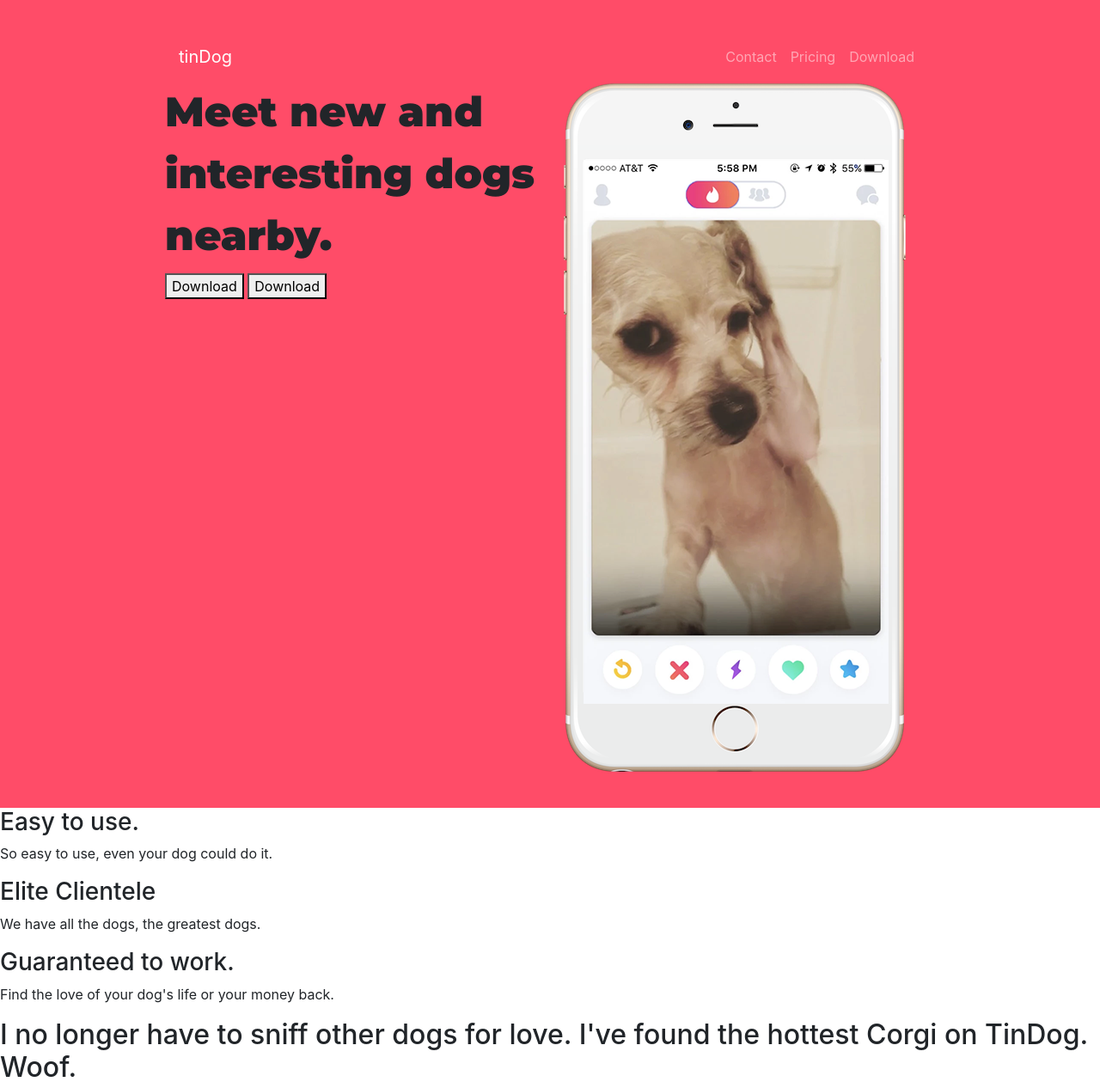
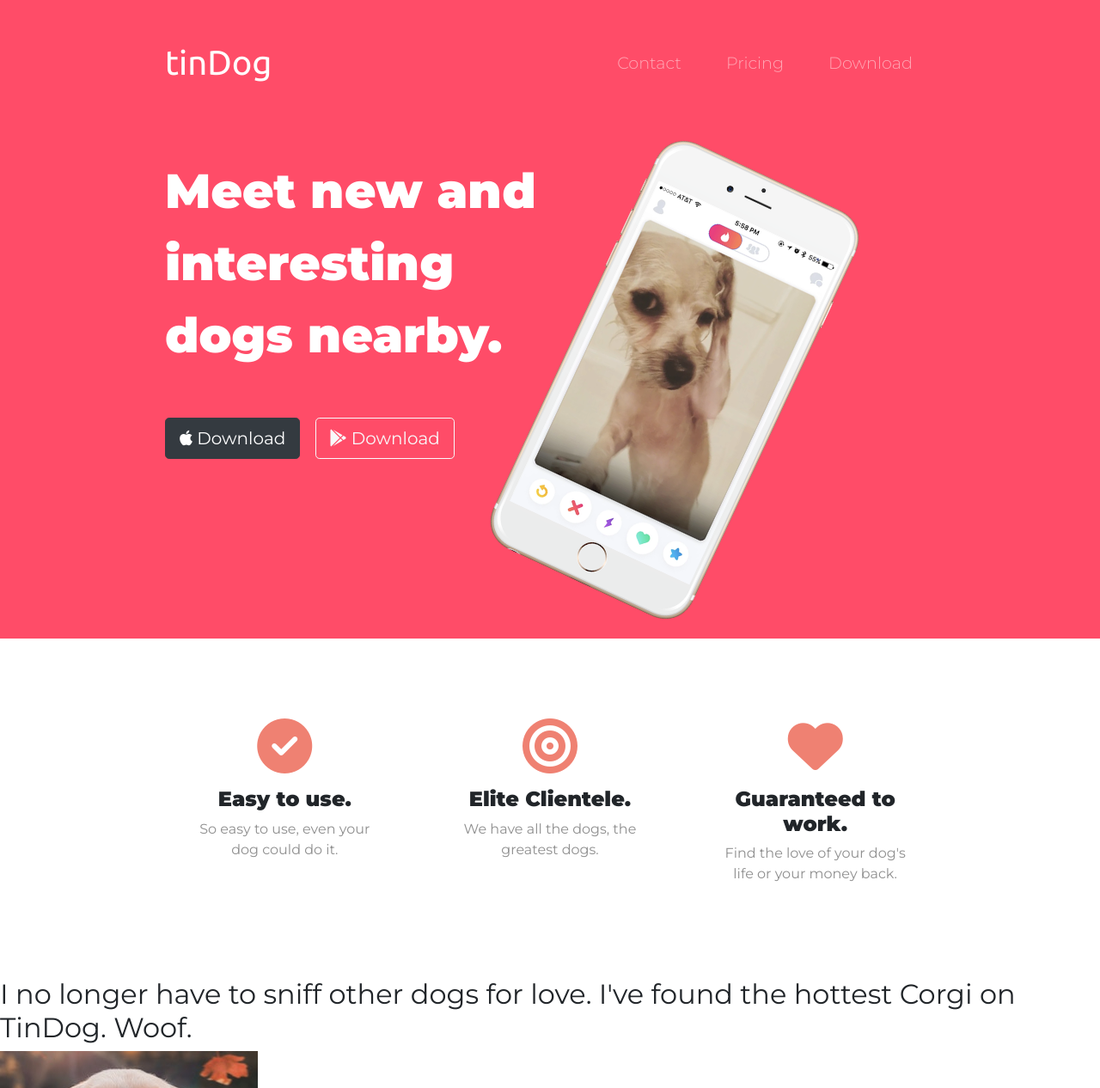
Before and after one commit to OumB2021/tinDog, a plain HTML site: page index.html in a window 1280 px wide. Shown: the top 1266 px of the page at 86% size. Drawn offline with nearby package versions, Linux system fonts and the light colour scheme.

Commit message:
section2 done

```diff
--- a/css/styles.css
+++ b/css/styles.css
@@ -1,14 +1,86 @@
+body{
+  font-family: Montserrat;
+}
+
 #title{
   background-color: #ff4c68;
+  color: white;
 }
 
 h1{
   font-family: Montserrat;
   font-weight: 900;
-  font-size: 3rem;
+  font-size: 3.5rem;
   line-height: 1.5;
+  margin-bottom: 2rem;
+}
+
+h3{
+  font-weight: 900;
+  font-size: 1.5rem;
+}
+
+p{
+  color: #8f8f8f;
 }
 
 .container-fluid{
   padding: 3% 15%;
 }
+
+/* Navigation Bar */
+
+.navbar{
+  padding: 0 0 4.5rem;
+}
+
+.navbar-brand{
+  font-family: ubuntu;
+  font-size: 2.5rem;
+  font-weight: weight;
+}
+
+.nav-item{
+  padding: 0 18px;
+}
+
+.nav-link{
+  font-size: 1.2rem;
+  font-family: "montserrat";
+  font-weight: 300;
+}
+
+/* Buttons */
+
+.download-button{
+  margin: 5% 3% 5% 0;
+}
+
+/* Title image */
+
+.title-image{
+  width: 60%;
+  transform: rotate(25deg);
+}
+
+/* Features */
+
+#features{
+  font-family: montserrat;
+  padding: 4% 15%;
+}
+
+.features-div{
+  text-align: center;
+  padding: 4.5%;
+}
+
+.features-btn{
+  color: #EF8172;
+  margin-bottom: 1rem;
+  cursor: pointer;;
+}
+
+.features-btn:hover{
+  color: #ff4c68;
+}
--- a/index.html
+++ b/index.html
@@ -5,14 +5,20 @@
     <!-- Required meta tags -->
     <meta charset="utf-8">
     <meta name="viewport" content="width=device-width, initial-scale=1, shrink-to-fit=no">
+
+    <!-- Bootstrap CSS -->
     <link href="https://cdn.jsdelivr.net/npm/bootstrap@5.2.3/dist/css/bootstrap.min.css" rel="stylesheet" integrity="sha384-rbsA2VBKQhggwzxH7pPCaAqO46MgnOM80zW1RWuH61DGLwZJEdK2Kadq2F9CUG65" crossorigin="anonymous">
     <script src="https://cdn.jsdelivr.net/npm/bootstrap@5.2.3/dist/js/bootstrap.bundle.min.js" integrity="sha384-kenU1KFdBIe4zVF0s0G1M5b4hcpxyD9F7jL+jjXkk+Q2h455rYXK/7HAuoJl+0I4" crossorigin="anonymous"></script>
-    <!-- Bootstrap CSS -->
     <link rel="stylesheet" href="https://stackpath.bootstrapcdn.com/bootstrap/4.3.1/css/bootstrap.min.css" integrity="sha384-ggOyR0iXCbMQv3Xipma34MD+dH/1fQ784/j6cY/iJTQUOhcWr7x9JvoRxT2MZw1T" crossorigin="anonymous">
+
     <!-- fonts -->
-    <link rel="preconnect" href="https://fonts.googleapis.com"><link rel="preconnect" href="https://fonts.gstatic.com" crossorigin><link href="https://fonts.googleapis.com/css2?family=Montserrat:wght@400;900&family=Ubuntu:wght@400;700&display=swap" rel="stylesheet">
+    <link rel="preconnect" href="https://fonts.googleapis.com"><link rel="preconnect" href="https://fonts.gstatic.com" crossorigin><link href="https://fonts.googleapis.com/css2?family=Montserrat:wght@300;400;900&family=Ubuntu:wght@400;700&display=swap" rel="stylesheet">
+
     <!-- CSS -->
     <link rel="stylesheet" href="css/styles.css">
+
+    <!-- fontawesome -->
+    <script src="https://kit.fontawesome.com/f238d366b3.js" crossorigin="anonymous"></script>
   </head>
   <body>
 
@@ -49,11 +55,11 @@
         <div class="row">
           <div class="col-lg-6">
             <h1 class="h1-title">Meet new and interesting dogs nearby.</h1>
-            <button type="button">Download</button>
-            <button type="button">Download</button>
+            <button type="button" class="btn btn-dark btn-lg download-button"><i class="fa-brands fa-apple"></i> Download</button>
+            <button type="button" class="btn btn-outline-light btn-lg download-button"><i class="fa-brands fa-google-play"></i> Download</button>
           </div>
           <div class="col-lg-6">
-            <img src="images/iphone6.png" alt="iphone-mockup">
+            <img class= "title-image" src="images/iphone6.png" alt="iphone-mockup">
           </div>
         </div>
       </div>
@@ -65,16 +71,25 @@
     <!-- Features -->
 
     <section id="features">
+      <div class="row">
+        <div class="col-lg-4 features-div">
+          <i class="fa-solid fa-circle-check fa-4x features-btn"></i>
+          <h3>Easy to use.</h3>
+          <p>So easy to use, even your dog could do it.</p>
+        </div>
 
-      <h3>Easy to use.</h3>
-      <p>So easy to use, even your dog could do it.</p>
+        <div class="col-lg-4 features-div">
+          <i class="fa-solid fa-bullseye fa-4x features-btn"></i>
+          <h3>Elite Clientele.</h3>
+          <p>We have all the dogs, the greatest dogs.</p>
+        </div>
 
-      <h3>Elite Clientele</h3>
-      <p>We have all the dogs, the greatest dogs.</p>
-
-      <h3>Guaranteed to work.</h3>
-      <p>Find the love of your dog's life or your money back.</p>
-
+        <div class="col-lg-4 features-div">
+          <i class="fa-solid fa-heart fa-4x features-btn"></i>
+          <h3>Guaranteed to work.</h3>
+          <p>Find the love of your dog's life or your money back.</p>
+        </div>
+    </div>
     </section>
 
 
```
